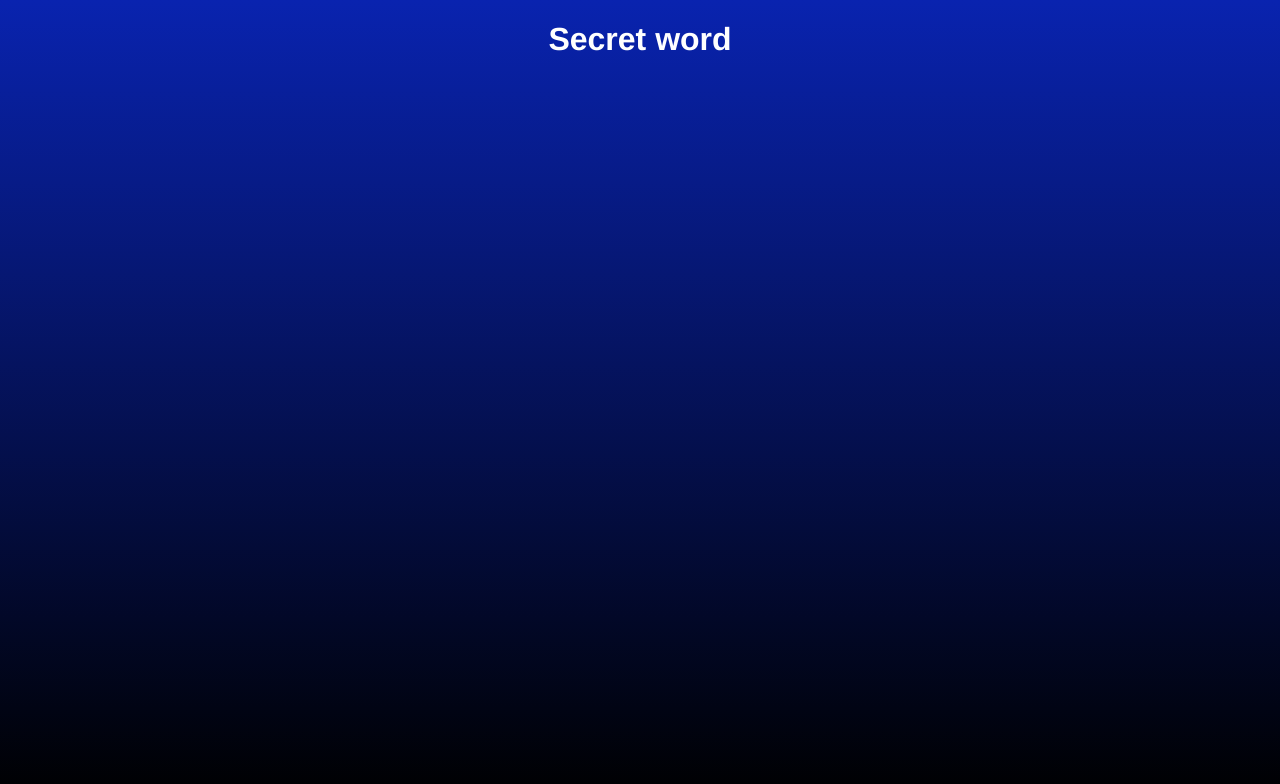
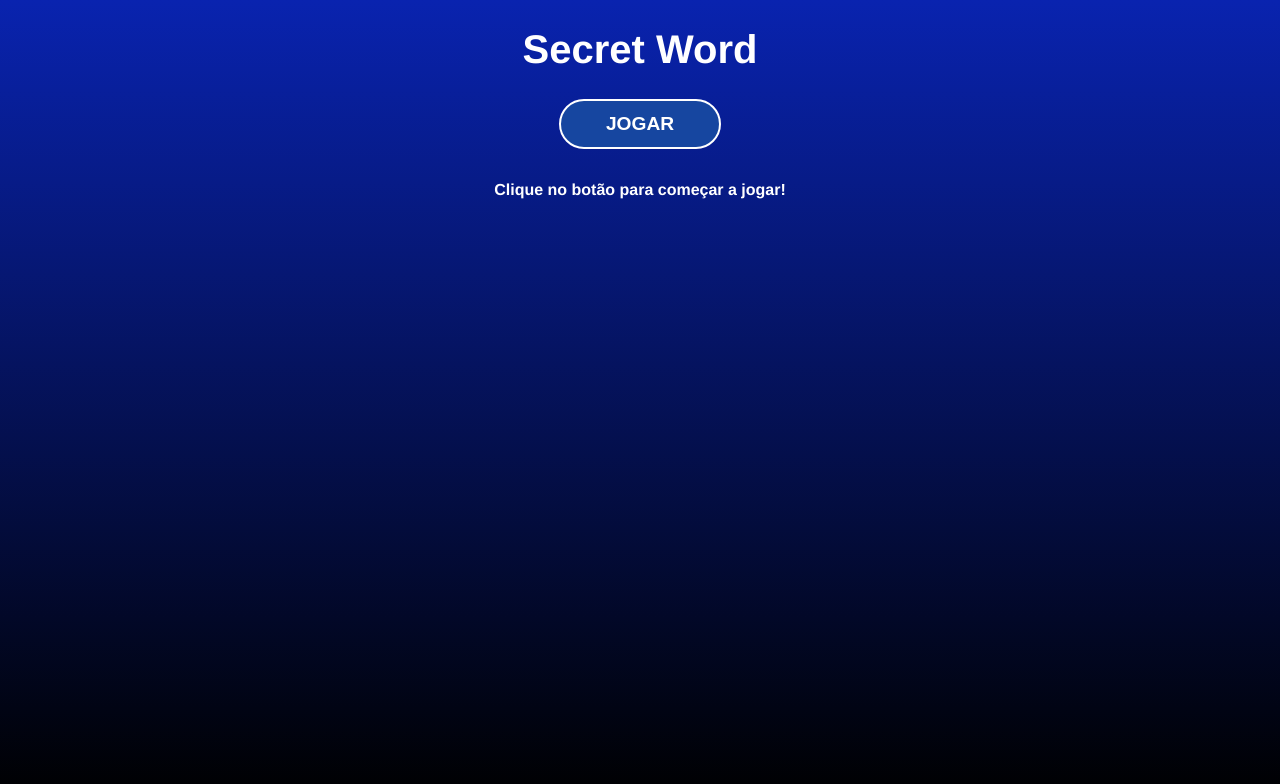
Before and after one commit to felipepoletti/secret-word, a React (Vite) app: page / in a window 1280 px wide. Shown: the top 784 px of the page. Built offline with nearby package versions, Linux system fonts and the light colour scheme.

Commit message:
Finishing start screen

```diff
--- a/src/App.css
+++ b/src/App.css
@@ -1,4 +1,4 @@
-.App {
+.app {
     display: flex;
     justify-content: center;
     align-items: center;
--- a/src/App.jsx
+++ b/src/App.jsx
@@ -1,9 +1,10 @@
-import './App.css'
+import "./App.css";
+import StartScreen from "./components/StartScreen";
 
 function App() {
   return (
-    <div className='App'>
-      <h1>Secret word</h1>
+    <div className="app">
+      <StartScreen />
     </div>
   )
 }
--- /dev/null
+++ b/src/components/StartScreen.css
@@ -0,0 +1,9 @@
+.start h1 {
+    font-size: 2.5em;
+}
+
+.start p {
+    margin-top: 2em;
+    color: #FFF;
+    font-weight: bold;
+}
--- /dev/null
+++ b/src/components/StartScreen.jsx
@@ -0,0 +1,11 @@
+import "./StartScreen.css";
+
+const StartScreen = () => {
+    return <div className="start">
+        <h1>Secret Word</h1>
+        <button>Jogar</button>
+        <p>Clique no botão para começar a jogar!</p>
+    </div>;
+};
+
+export default StartScreen;
--- a/src/index.css
+++ b/src/index.css
@@ -13,3 +13,21 @@ body {
     );
     color: #FFF;
 }
+
+button {
+    background-color: #1646A0;
+    color: #FFF;
+    padding: 0 45px;
+    border: 2px solid #FFF;
+    border-radius: 25px;
+    height: 50px;
+    text-transform: uppercase;
+    font-weight: bold;
+    font-size: 1.2em;
+    cursor: pointer;
+    transition: .4s;
+}
+
+button:hover {
+    background-color: #0923AF;
+}
```
